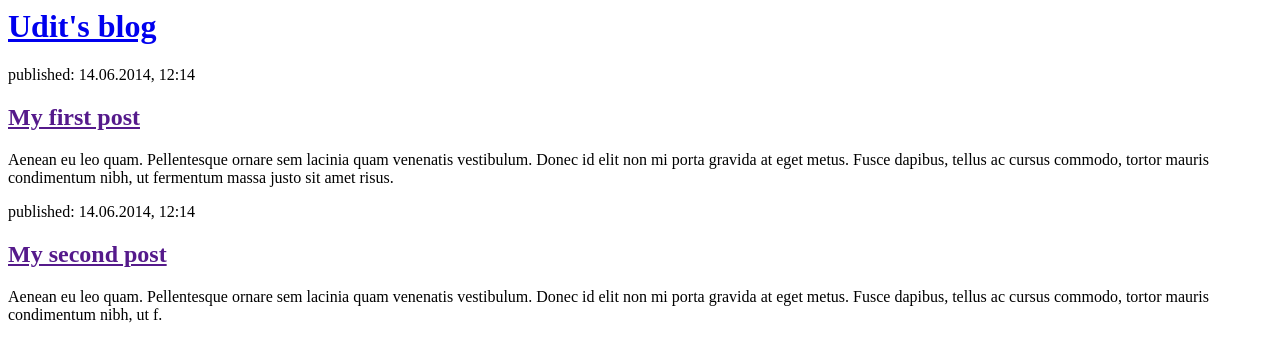
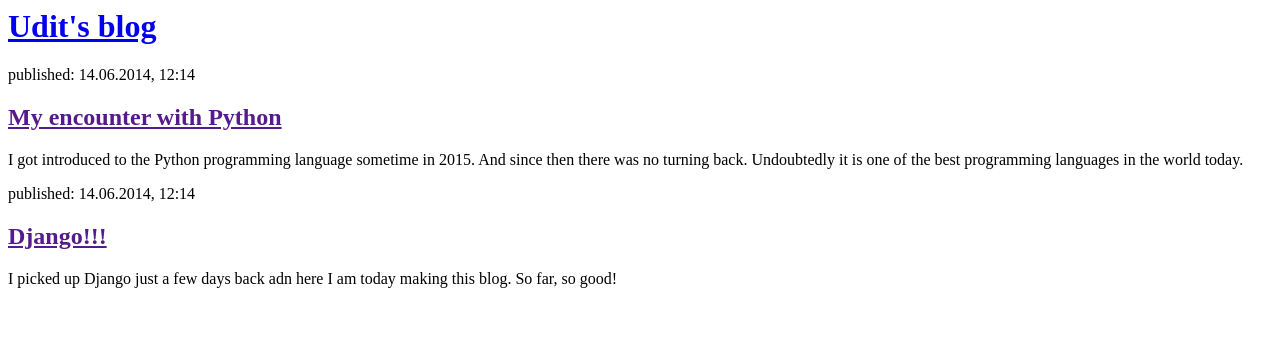
Before and after one commit to uditsg/The-Blogger, a Django app: page / in a window 1280 px wide. Shown: the top 362 px of the page. Run offline with Django 3.2, Linux system fonts and the light colour scheme.

Commit message:
Changed the message on the homepage

```diff
--- a/blog/templates/blog/post_list.html
+++ b/blog/templates/blog/post_list.html
@@ -9,14 +9,14 @@
 
         <div>
             <p>published: 14.06.2014, 12:14</p>
-            <h2><a href="">My first post</a></h2>
-            <p>Aenean eu leo quam. Pellentesque ornare sem lacinia quam venenatis vestibulum. Donec id elit non mi porta gravida at eget metus. Fusce dapibus, tellus ac cursus commodo, tortor mauris condimentum nibh, ut fermentum massa justo sit amet risus.</p>
+            <h2><a href="">My encounter with Python</a></h2>
+            <p>I got introduced to the Python programming language sometime in 2015. And since then there was no turning back. Undoubtedly it is one of the best programming languages in the world today.</p>
         </div>
 
         <div>
             <p>published: 14.06.2014, 12:14</p>
-            <h2><a href="">My second post</a></h2>
-            <p>Aenean eu leo quam. Pellentesque ornare sem lacinia quam venenatis vestibulum. Donec id elit non mi porta gravida at eget metus. Fusce dapibus, tellus ac cursus commodo, tortor mauris condimentum nibh, ut f.</p>
+            <h2><a href="">Django!!!</a></h2>
+            <p>I picked up Django just a few days back adn here I am today making this blog. So far, so good!</p>
         </div>
     </body>
 </html>
```
